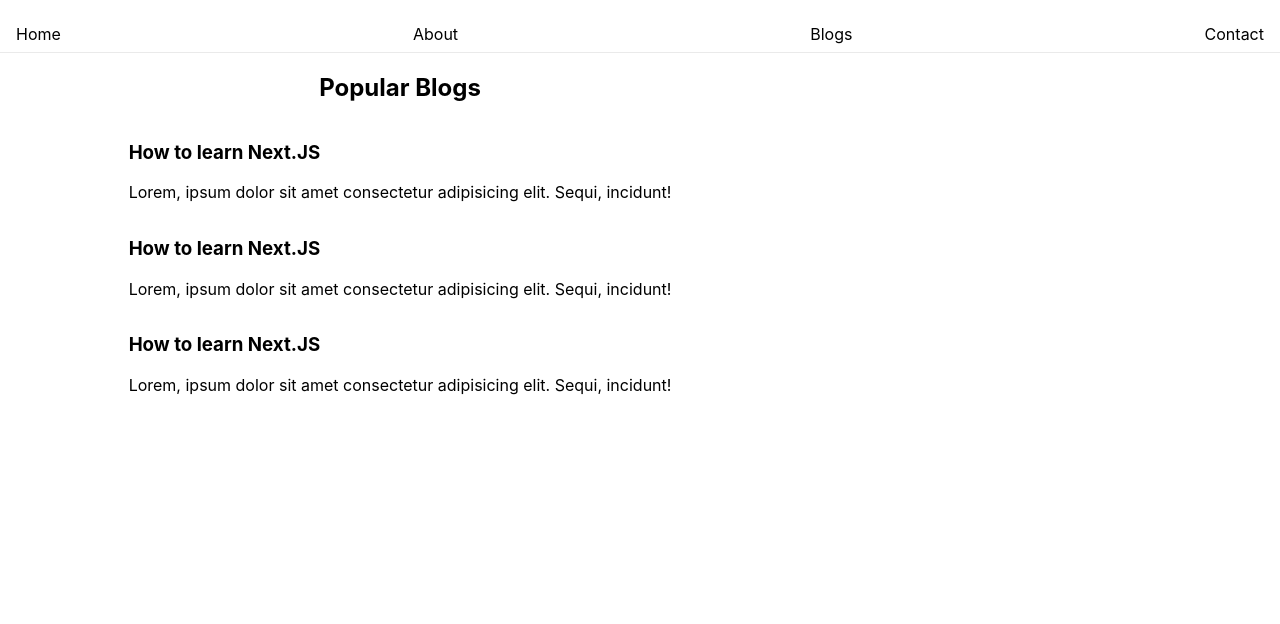
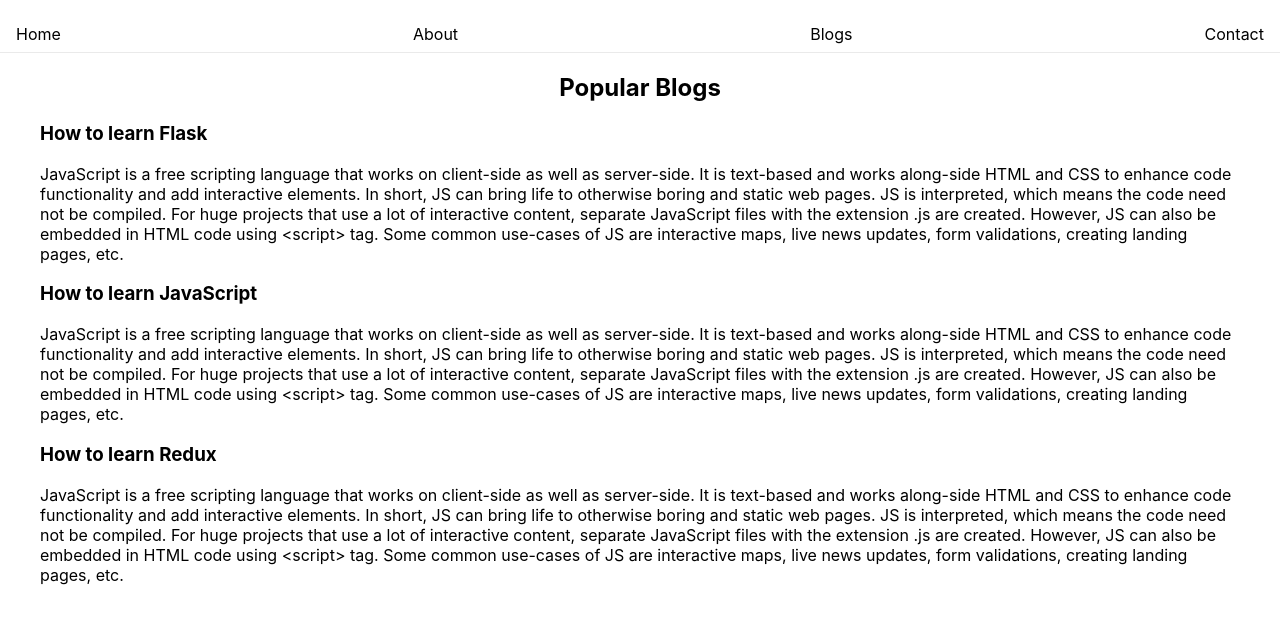
Before and after one commit to MoniruzzamanBappy/HUNTING-CODER, a Next.js app: page /blogs in a window 1280 px wide. Shown: the top 624 px of the page. Built offline with nearby package versions, Linux system fonts and the light colour scheme.

Commit message:
blog json and create end point

```diff
--- /dev/null
+++ b/blogdata/how-to-learn-flask.json
@@ -0,0 +1,6 @@
+{
+    "title": "How to learn Flask",
+    "content": "JavaScript is a free scripting language that works on client-side as well as server-side. It is text-based and works along-side HTML and CSS to enhance code functionality and add interactive elements. In short, JS can bring life to otherwise boring and static web pages. JS is interpreted, which means the code need not be compiled. For huge projects that use a lot of interactive content, separate JavaScript files with the extension .js are created. However, JS can also be embedded in HTML code using <script> tag. Some common use-cases of JS are interactive maps, live news updates, form validations, creating landing pages, etc.",
+    "author": "Md. Badhon Abedin",
+    "slug": "how-to-learn-flask"
+}
--- /dev/null
+++ b/blogdata/how-to-learn-javascript.json
@@ -0,0 +1,6 @@
+{
+    "title": "How to learn JavaScript",
+    "content": "JavaScript is a free scripting language that works on client-side as well as server-side. It is text-based and works along-side HTML and CSS to enhance code functionality and add interactive elements. In short, JS can bring life to otherwise boring and static web pages. JS is interpreted, which means the code need not be compiled. For huge projects that use a lot of interactive content, separate JavaScript files with the extension .js are created. However, JS can also be embedded in HTML code using <script> tag. Some common use-cases of JS are interactive maps, live news updates, form validations, creating landing pages, etc.",
+    "author": "Md. Bappy",
+    "slug": "how-to-learn-javascript"
+}
--- /dev/null
+++ b/blogdata/how-to-learn-redux.json
@@ -0,0 +1,6 @@
+{
+    "title": "How to learn Redux",
+    "content": "JavaScript is a free scripting language that works on client-side as well as server-side. It is text-based and works along-side HTML and CSS to enhance code functionality and add interactive elements. In short, JS can bring life to otherwise boring and static web pages. JS is interpreted, which means the code need not be compiled. For huge projects that use a lot of interactive content, separate JavaScript files with the extension .js are created. However, JS can also be embedded in HTML code using <script> tag. Some common use-cases of JS are interactive maps, live news updates, form validations, creating landing pages, etc.",
+    "author": "Md. Aman",
+    "slug": "how-to-learn-redux"
+}
--- /dev/null
+++ b/pages/api/blog.js
@@ -0,0 +1,13 @@
+// http://localhost:3000/api/blog
+import * as fs from "fs";
+export default async function handler(req, res) {
+  const data = await fs.promises.readdir(`blogdata`);
+  let myFiles;
+  let blogs = [];
+  for (let i = 0; i < data.length; i++) {
+    const item = data[i];
+    myFiles = await fs.promises.readFile(`blogdata/` +item, "utf-8");
+    blogs.push(JSON.parse(myFiles));
+  }
+  res.status(200).json(blogs);
+}
--- /dev/null
+++ b/pages/api/blogdata.js
@@ -0,0 +1,12 @@
+// http://localhost:3000/api/blogdata?slug=how-to-learn-javascript
+
+import * as fs from "fs";
+export default function handler(req, res) {
+  fs.readFile(`blogdata/${req.query.slug}.json`, "utf-8", (err, data) => {
+    if (err) {
+      res.status(404).json({ error: "Not found" });
+    } else {
+      res.status(200).json(JSON.parse(data));
+    }
+  });
+}
--- a/pages/blogs.js
+++ b/pages/blogs.js
@@ -1,33 +1,28 @@
-import React from "react";
-import styles from "../styles/Home.module.css";
-import  Link  from 'next/link';
+import React, { useEffect, useState } from "react";
+import styles from "../styles/Blogs.module.css";
+import Link from "next/link";
 
 const blogs = () => {
+  // eslint-disable-next-line react-hooks/rules-of-hooks
+  const [blogs, setBlogs] = useState([]);
+  // eslint-disable-next-line react-hooks/rules-of-hooks
+  useEffect(() => {
+    fetch("http://localhost:3000/api/blog")
+      .then((res) => res.json())
+      .then((data) => setBlogs(data));
+  }, []);
   return (
     <>
       <h2 className={styles.grid}>Popular Blogs</h2>
-      <div className={styles.grid}>
-        <div>
-          <Link  href="/blogPost/next.js"><h3 className={styles.blogPost}>How to learn Next.JS</h3></Link>
-          <p>
-            Lorem, ipsum dolor sit amet consectetur adipisicing elit. Sequi,
-            incidunt!
-          </p>
-        </div>
-        <div>
-          <h3>How to learn Next.JS</h3>
-          <p>
-            Lorem, ipsum dolor sit amet consectetur adipisicing elit. Sequi,
-            incidunt!
-          </p>
-        </div>
-        <div>
-          <h3>How to learn Next.JS</h3>
-          <p>
-            Lorem, ipsum dolor sit amet consectetur adipisicing elit. Sequi,
-            incidunt!
-          </p>
-        </div>
+      <div className={styles.container}>
+        {blogs.map((blog, index) => (
+          <div className={styles.card} key={index}>
+            <Link href={`/blogPost/${blog.slug}`}>
+              <h3 className={styles.blogPost}>{blog.title}</h3>
+            </Link>
+            <p>{blog.content}</p>
+          </div>
+        ))}
       </div>
     </>
   );
--- /dev/null
+++ b/styles/Blogs.module.css
@@ -0,0 +1,14 @@
+.grid {
+    display: flex;
+    align-items: center;
+    justify-content: center;
+    flex-wrap: wrap;
+  }
+  .blogPost {
+    cursor: pointer;
+  }
+  .container{
+    width: 100%;
+    max-width: 1200px;
+    margin: 20px auto;
+    }
```
Also changed, not shown: pages/blogPost/[slug].js (+23 -11 lines).
